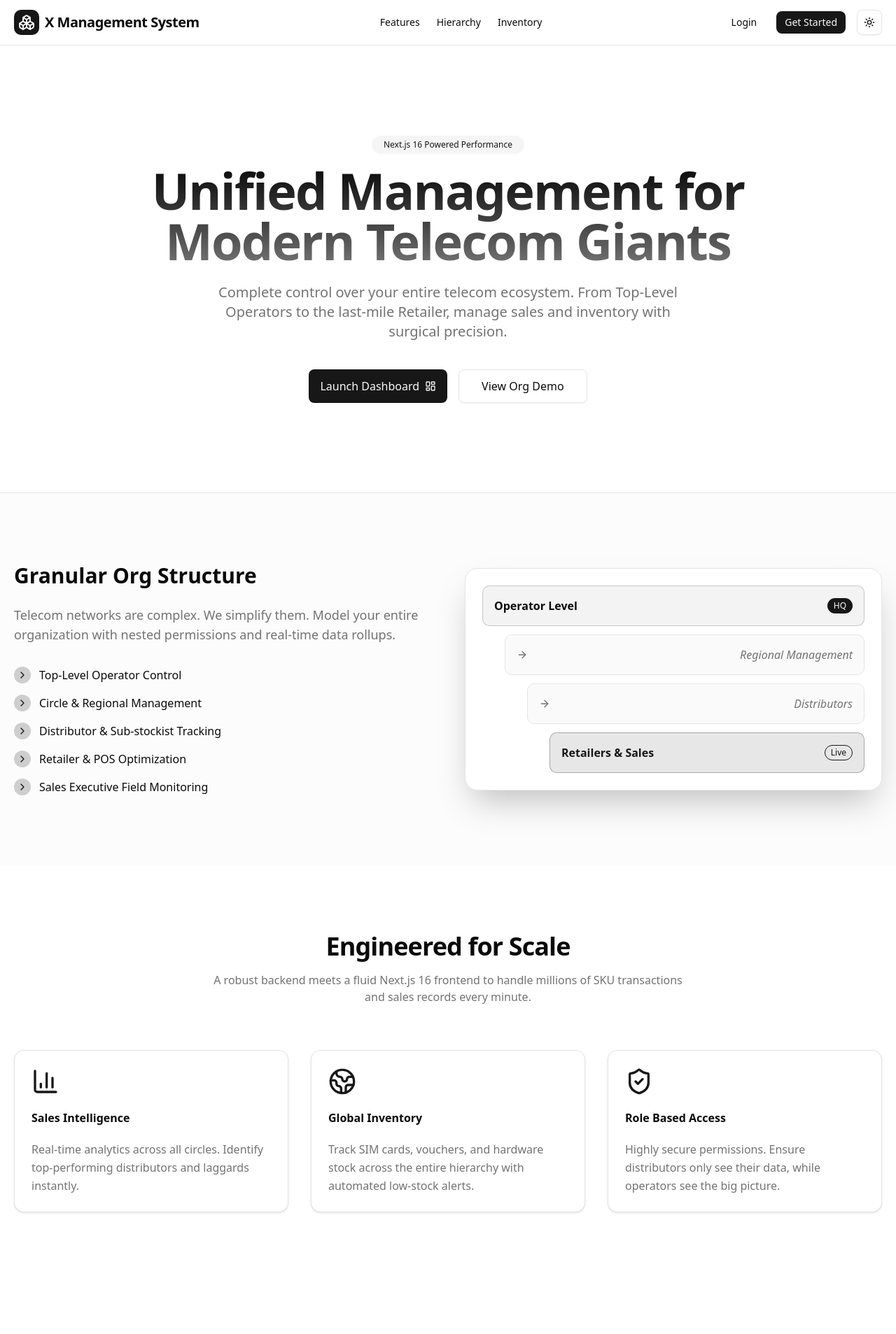
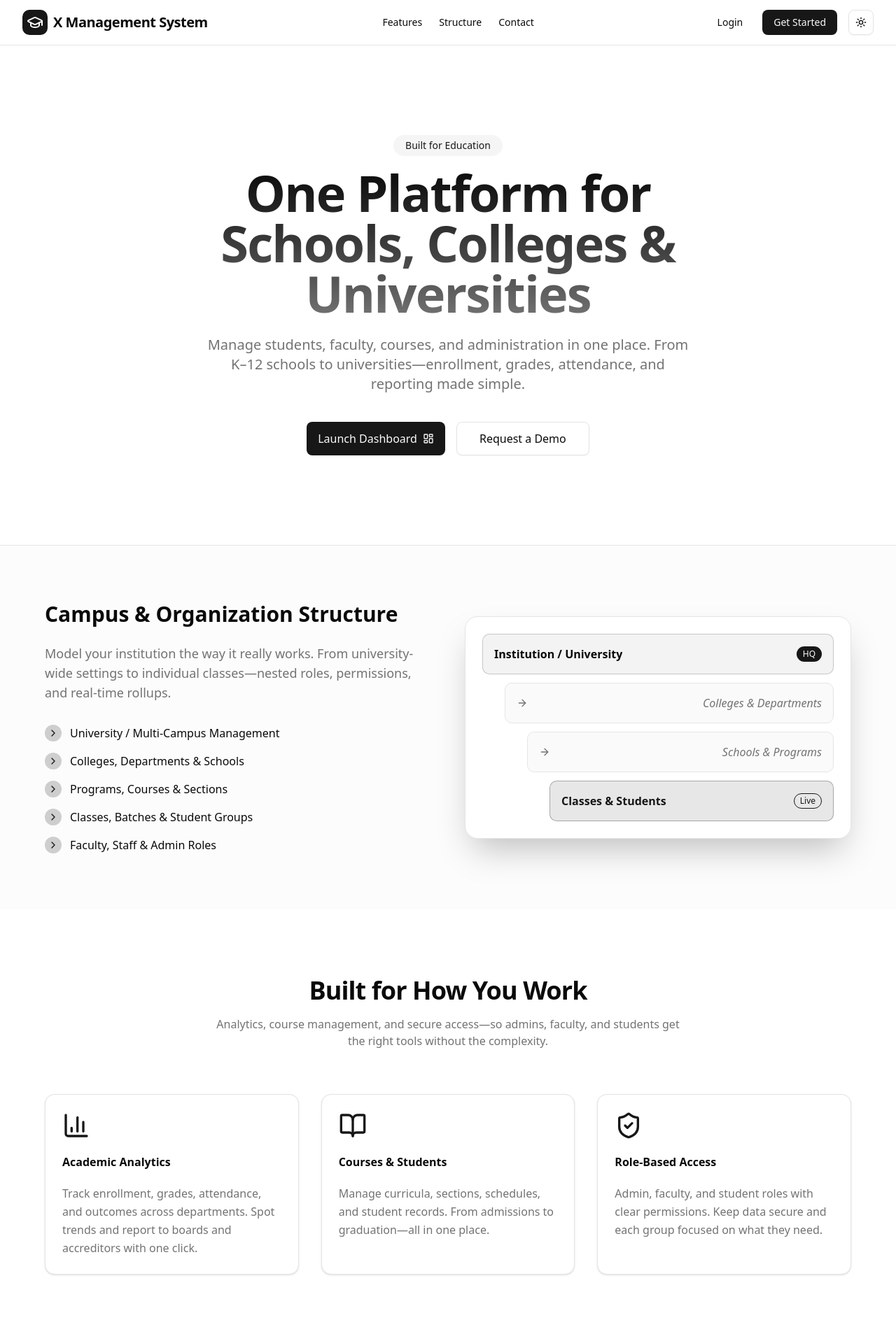
Before and after one commit to yesrab/X-Management-System, a Next.js app: page / in a window 1280 px wide. Shown: the top 1907 px of the page at 70% size. Built offline with nearby package versions, Linux system fonts and the light colour scheme.

Commit message:
updated project direction

```diff
--- a/src/app/(Landing)/layout.tsx
+++ b/src/app/(Landing)/layout.tsx
@@ -17,8 +17,8 @@ const geistMono = Geist_Mono({
 });
 
 export const metadata: Metadata = {
-  title: "Welcome to X Management System",
-  description: "Management and distribution system for X",
+  title: "X Management System | Schools, Colleges & Universities",
+  description: "Unified management platform for educational institutions—students, courses, faculty, and administration in one place.",
 };
 
 export default function RootLayout({
--- a/src/app/(Landing)/page.tsx
+++ b/src/app/(Landing)/page.tsx
@@ -3,10 +3,11 @@ import Link from "next/link";
 import {
   BarChart3,
   ChevronRight,
-  Globe2,
+  BookOpen,
   LayoutDashboard,
   ShieldCheck,
   ArrowRight,
+  GraduationCap,
 } from "lucide-react";
 
 import { Button } from "@/components/ui/button";
@@ -16,26 +17,26 @@ export default function LandingPage() {
   return (
     <main className='flex-1 flex-col min-h-screen bg-background text-foreground'>
       {/* --- Hero Section --- */}
-      <section className='py-24 lg:py-32 relative overflow-hidden border-b'>
-        <div className='relative z-10 text-center'>
-          <Badge variant='secondary' className='mb-4 rounded-full px-4 py-1'>
-            Next.js 16 Powered Performance
+      <section className='px-4 py-12 sm:py-16 md:py-24 lg:py-32 relative overflow-hidden border-b sm:px-6 lg:px-8'>
+        <div className='relative z-10 text-center max-w-4xl mx-auto'>
+          <Badge variant='secondary' className='mb-4 rounded-full px-3 py-1 text-xs sm:px-4 sm:text-sm'>
+            Built for Education
           </Badge>
-          <h1 className='text-4xl md:text-6xl lg:text-7xl font-extrabold tracking-tight mb-6 bg-gradient-to-b from-foreground to-muted-foreground bg-clip-text text-transparent'>
-            Unified Management for <br /> Modern Telecom Giants
+          <h1 className='text-3xl font-extrabold tracking-tight mb-4 sm:text-4xl sm:mb-6 md:text-5xl lg:text-6xl xl:text-7xl bg-gradient-to-b from-foreground to-muted-foreground bg-clip-text text-transparent'>
+            One Platform for <br className='hidden sm:block' /> Schools, Colleges & Universities
           </h1>
-          <p className='max-w-[700px] mx-auto text-lg md:text-xl text-muted-foreground mb-10'>
-            Complete control over your entire telecom ecosystem. From Top-Level Operators to the
-            last-mile Retailer, manage sales and inventory with surgical precision.
+          <p className='max-w-[700px] mx-auto text-base text-muted-foreground mb-8 sm:text-lg sm:mb-10 md:text-xl'>
+            Manage students, faculty, courses, and administration in one place. From K–12 schools to
+            universities—enrollment, grades, attendance, and reporting made simple.
           </p>
-          <div className='flex flex-col sm:flex-row gap-4 justify-center'>
-            <Link href='/dashboard'>
-              <Button size='lg' className='h-12 px-8 text-md gap-2'>
-                Launch Dashboard <LayoutDashboard className='h-4 w-4' />
+          <div className='flex flex-col gap-3 sm:flex-row sm:gap-4 justify-center'>
+            <Link href='/dashboard' className='w-full sm:w-auto'>
+              <Button size='lg' className='h-11 w-full sm:w-auto sm:h-12 px-6 sm:px-8 text-sm sm:text-base gap-2'>
+                Launch Dashboard <LayoutDashboard className='h-4 w-4 shrink-0' />
               </Button>
             </Link>
-            <Button size='lg' variant='outline' className='h-12 px-8 text-md'>
-              View Org Demo
+            <Button size='lg' variant='outline' className='h-11 w-full sm:w-auto sm:h-12 px-6 sm:px-8 text-sm sm:text-base'>
+              Request a Demo
             </Button>
           </div>
         </div>
@@ -44,48 +45,48 @@ export default function LandingPage() {
         <div className='absolute top-1/2 left-1/2 -translate-x-1/2 -translate-y-1/2 w-[600px] h-[300px] bg-primary/10 blur-[120px] -z-10 rounded-full' />
       </section>
 
-      {/* --- Hierarchy Visual Section --- */}
-      <section id='hierarchy' className='py-20 bg-muted/30'>
-        <div className='p-5'>
-          <div className='grid lg:grid-cols-2 gap-12 items-center'>
+      {/* --- Organization Structure Section --- */}
+      <section id='hierarchy' className='py-12 sm:py-16 md:py-20 bg-muted/30 px-4 sm:px-6 lg:px-8'>
+        <div className='max-w-6xl mx-auto'>
+          <div className='grid gap-8 lg:grid-cols-2 lg:gap-12 lg:items-center'>
             <div>
-              <h2 className='text-3xl font-bold mb-6'>Granular Org Structure</h2>
-              <p className='text-muted-foreground mb-8 text-lg'>
-                Telecom networks are complex. We simplify them. Model your entire organization with
-                nested permissions and real-time data rollups.
+              <h2 className='text-2xl font-bold mb-4 sm:text-3xl sm:mb-6'>Campus & Organization Structure</h2>
+              <p className='text-muted-foreground mb-6 text-base sm:mb-8 sm:text-lg'>
+                Model your institution the way it really works. From university-wide settings to
+                individual classes—nested roles, permissions, and real-time rollups.
               </p>
-              <ul className='space-y-4'>
+              <ul className='space-y-3 sm:space-y-4'>
                 {[
-                  "Top-Level Operator Control",
-                  "Circle & Regional Management",
-                  "Distributor & Sub-stockist Tracking",
-                  "Retailer & POS Optimization",
-                  "Sales Executive Field Monitoring",
+                  "University / Multi-Campus Management",
+                  "Colleges, Departments & Schools",
+                  "Programs, Courses & Sections",
+                  "Classes, Batches & Student Groups",
+                  "Faculty, Staff & Admin Roles",
                 ].map((item, i) => (
-                  <li key={i} className='flex items-center gap-3 font-medium'>
-                    <div className='h-6 w-6 rounded-full bg-primary/20 flex items-center justify-center'>
-                      <ChevronRight className='h-4 w-4 text-primary' />
+                  <li key={i} className='flex items-center gap-2 sm:gap-3 font-medium text-sm sm:text-base'>
+                    <div className='h-5 w-5 shrink-0 sm:h-6 sm:w-6 rounded-full bg-primary/20 flex items-center justify-center'>
+                      <ChevronRight className='h-3 w-3 sm:h-4 sm:w-4 text-primary' />
                     </div>
-                    {item}
+                    <span>{item}</span>
                   </li>
                 ))}
               </ul>
             </div>
-            <div className='relative p-6 bg-background rounded-2xl border shadow-2xl overflow-hidden'>
-              <div className='space-y-3'>
-                <div className='p-4 rounded-lg border bg-primary/5 border-primary/20 flex justify-between items-center'>
-                  <span className='font-bold'>Operator Level</span>
-                  <Badge>HQ</Badge>
+            <div className='relative p-4 sm:p-6 bg-background rounded-xl sm:rounded-2xl border shadow-lg sm:shadow-2xl overflow-x-auto'>
+              <div className='space-y-2 min-w-[280px] sm:min-w-0 sm:space-y-3'>
+                <div className='p-3 sm:p-4 rounded-lg border bg-primary/5 border-primary/20 flex justify-between items-center gap-2'>
+                  <span className='font-bold text-sm sm:text-base truncate'>Institution / University</span>
+                  <Badge className='shrink-0'>HQ</Badge>
                 </div>
-                <div className='ml-8 p-4 rounded-lg border bg-muted/50 flex justify-between items-center italic text-muted-foreground'>
-                  <ArrowRight className='h-4 w-4' /> Regional Management
+                <div className='ml-4 sm:ml-8 p-3 sm:p-4 rounded-lg border bg-muted/50 flex justify-between items-center gap-2 italic text-muted-foreground text-sm sm:text-base'>
+                  <ArrowRight className='h-3 w-3 sm:h-4 sm:w-4 shrink-0' /> <span className='truncate'>Colleges & Departments</span>
                 </div>
-                <div className='ml-16 p-4 rounded-lg border bg-muted/50 flex justify-between items-center italic text-muted-foreground'>
-                  <ArrowRight className='h-4 w-4' /> Distributors
+                <div className='ml-6 sm:ml-16 p-3 sm:p-4 rounded-lg border bg-muted/50 flex justify-between items-center gap-2 italic text-muted-foreground text-sm sm:text-base'>
+                  <ArrowRight className='h-3 w-3 sm:h-4 sm:w-4 shrink-0' /> <span className='truncate'>Schools & Programs</span>
                 </div>
-                <div className='ml-24 p-4 rounded-lg border bg-primary/10 border-primary/30 flex justify-between items-center'>
-                  <span className='font-semibold text-primary'>Retailers & Sales</span>
-                  <Badge variant='outline' className='animate-pulse text-primary border-primary'>
+                <div className='ml-8 sm:ml-24 p-3 sm:p-4 rounded-lg border bg-primary/10 border-primary/30 flex justify-between items-center gap-2'>
+                  <span className='font-semibold text-primary text-sm sm:text-base truncate'>Classes & Students</span>
+                  <Badge variant='outline' className='animate-pulse text-primary border-primary shrink-0 text-xs'>
                     Live
                   </Badge>
                 </div>
@@ -96,48 +97,51 @@ export default function LandingPage() {
       </section>
 
       {/* --- Core Features Grid --- */}
-      <section id='features' className='py-24 p-5'>
-        <div className='text-center mb-16'>
-          <h2 className='text-3xl font-bold tracking-tight sm:text-4xl mb-4'>
-            Engineered for Scale
-          </h2>
-          <p className='text-muted-foreground max-w-2xl mx-auto'>
-            A robust backend meets a fluid Next.js 16 frontend to handle millions of SKU
-            transactions and sales records every minute.
-          </p>
-        </div>
-        <div className='grid md:grid-cols-3 gap-8'>
+      <section id='features' className='py-12 sm:py-16 md:py-24 px-4 sm:px-6 lg:px-8'>
+        <div className='max-w-6xl mx-auto'>
+          <div className='text-center mb-10 sm:mb-16'>
+            <h2 className='text-2xl font-bold tracking-tight sm:text-3xl md:text-4xl mb-3 sm:mb-4'>
+              Built for How You Work
+            </h2>
+            <p className='text-muted-foreground max-w-2xl mx-auto text-sm sm:text-base'>
+              Analytics, course management, and secure access—so admins, faculty, and students get the
+              right tools without the complexity.
+            </p>
+          </div>
+          <div className='grid gap-6 sm:gap-8 sm:grid-cols-2 md:grid-cols-3'>
           <FeatureCard
             icon={<BarChart3 className='h-10 w-10 text-primary' />}
-            title='Sales Intelligence'
-            description='Real-time analytics across all circles. Identify top-performing distributors and laggards instantly.'
+            title='Academic Analytics'
+            description='Track enrollment, grades, attendance, and outcomes across departments. Spot trends and report to boards and accreditors with one click.'
           />
           <FeatureCard
-            icon={<Globe2 className='h-10 w-10 text-primary' />}
-            title='Global Inventory'
-            description='Track SIM cards, vouchers, and hardware stock across the entire hierarchy with automated low-stock alerts.'
+            icon={<BookOpen className='h-10 w-10 text-primary' />}
+            title='Courses & Students'
+            description='Manage curricula, sections, schedules, and student records. From admissions to graduation—all in one place.'
           />
           <FeatureCard
             icon={<ShieldCheck className='h-10 w-10 text-primary' />}
-            title='Role Based Access'
-            description='Highly secure permissions. Ensure distributors only see their data, while operators see the big picture.'
+            title='Role-Based Access'
+            description='Admin, faculty, and student roles with clear permissions. Keep data secure and each group focused on what they need.'
           />
+          </div>
         </div>
       </section>
 
       {/* --- CTA Section --- */}
-      <section className='py-20 p-5'>
-        <div className='px-4'>
-          <div className='bg-primary rounded-3xl p-8 md:p-16 text-center text-primary-foreground'>
-            <h2 className='text-3xl md:text-5xl font-bold mb-6'>
-              Ready to streamline your operations?
+      <section className='py-12 sm:py-16 md:py-20 px-4 sm:px-6 lg:px-8'>
+        <div className='max-w-4xl mx-auto'>
+          <div className='bg-primary rounded-2xl sm:rounded-3xl p-6 text-center text-primary-foreground sm:p-8 md:p-16'>
+            <GraduationCap className='h-10 w-10 sm:h-12 sm:w-12 md:h-14 md:w-14 mx-auto mb-4 sm:mb-6 text-primary-foreground/90' />
+            <h2 className='text-2xl font-bold mb-4 sm:text-3xl md:text-5xl sm:mb-6'>
+              Ready to simplify your institution?
             </h2>
-            <p className='text-primary-foreground/80 mb-10 max-w-xl mx-auto text-lg'>
-              Join the leading telecom circles already using TelcoFlow to manage over $500M in
-              annual inventory.
+            <p className='text-primary-foreground/80 mb-6 max-w-xl mx-auto text-sm sm:text-base md:mb-10 md:text-lg'>
+              Join schools, colleges, and universities using one platform for academics, admin, and
+              reporting.
             </p>
-            <Button size='lg' variant='secondary' className='h-14 px-10 text-lg font-semibold'>
-              Start My 14-Day Trial
+            <Button size='lg' variant='secondary' className='h-11 w-full sm:w-auto sm:h-14 px-6 sm:px-10 text-base sm:text-lg font-semibold'>
+              Start Free Trial
             </Button>
           </div>
         </div>
--- a/src/app/(admin)/layout.tsx
+++ b/src/app/(admin)/layout.tsx
@@ -3,7 +3,6 @@ import { Geist, Geist_Mono } from "next/font/google";
 import { SidebarInset, SidebarProvider } from "@/components/ui/sidebar";
 import { AppSidebar } from "@/components/navigation/app-sidebar";
 import { ThemeProvider } from "@/components/Theme/theme-provider";
-import { NotificationDrawer } from "@/components/notifications/notification-drawer";
 
 import "@/app/globals.css";
 
--- a/src/components/landing/header.tsx
+++ b/src/components/landing/header.tsx
@@ -1,39 +1,100 @@
+"use client";
+
+import { useState } from "react";
 import Link from "next/link";
-import { Boxes } from "lucide-react";
-import { Button } from "../ui/button";
+import { GraduationCap, Menu } from "lucide-react";
+import { Button } from "@/components/ui/button";
+import { ButtonGroup } from "@/components/ui/button-group";
 import { ModeToggle } from "@/components/Theme/theme-toggle";
+import { Sheet, SheetContent, SheetHeader, SheetTitle, SheetTrigger } from "@/components/ui/sheet";
+
+const navLinks = [
+  { href: "#features", label: "Features" },
+  { href: "#hierarchy", label: "Structure" },
+  { href: "#", label: "Contact" },
+];
 
 export const Header = () => {
+  const [menuOpen, setMenuOpen] = useState(false);
   return (
-    <header className='sticky top-0 z-50 w-full border-b bg-background/95 backdrop-blur supports-backdrop-filter:bg-background/60 pr-5 pl-5'>
-      <div className='flex h-16 items-center justify-between '>
-        {/* Header logo section */}
-        <div className='flex items-center gap-2 font-bold text-xl tracking-tight'>
-          <div className='bg-primary p-1.5 rounded-lg'>
-            <Boxes className='h-6 w-6 text-primary-foreground' />
+    <header className='sticky top-0 z-50 w-full border-b bg-background/95 backdrop-blur supports-backdrop-filter:bg-background/60 px-4 sm:px-6 lg:px-8'>
+      <div className='flex h-14 sm:h-16 items-center justify-between gap-2'>
+        {/* Logo - allow shrink on small screens */}
+        <div className='flex min-w-0 shrink items-center gap-2 font-bold text-lg sm:text-xl tracking-tight'>
+          <div className='bg-primary p-1.5 rounded-lg shrink-0'>
+            <GraduationCap className='h-5 w-5 sm:h-6 sm:w-6 text-primary-foreground' />
           </div>
-          <Link href='/'>
-            <span>X Management System</span>
+          <Link href='/' className='truncate'>
+            <span className='inline sm:hidden text-sm'>X Management</span>
+            <span className='hidden sm:inline md:text-lg lg:text-xl'>X Management System</span>
           </Link>
         </div>
-        {/* Header navigation section */}
-        <nav className='hidden md:flex gap-6 text-sm font-medium'>
-          <Link href='#features' className='hover:text-primary transition-colors'>
-            Features
-          </Link>
-          <Link href='#hierarchy' className='hover:text-primary transition-colors'>
-            Hierarchy
-          </Link>
-          <Link href='#inventory' className='hover:text-primary transition-colors'>
-            Inventory
-          </Link>
+
+        {/* Desktop nav */}
+        <nav className='hidden md:flex gap-6 text-sm font-medium shrink-0'>
+          {navLinks.map(({ href, label }) => (
+            <Link
+              key={href}
+              href={href}
+              className='hover:text-primary transition-colors whitespace-nowrap'>
+              {label}
+            </Link>
+          ))}
         </nav>
-        {/* Header CTA section */}
-        <div className='flex items-center gap-4'>
-          <Button variant='ghost' size='sm'>
+
+        {/* Right: mobile menu + CTAs */}
+        <div className='flex items-center gap-2 sm:gap-4 shrink-0'>
+          {/* Mobile menu */}
+          <Sheet open={menuOpen} onOpenChange={setMenuOpen}>
+            <SheetTrigger asChild>
+              <Button
+                variant='ghost'
+                size='icon'
+                className='md:hidden h-9 w-9'
+                aria-label='Open menu'>
+                <Menu className='h-5 w-5' />
+              </Button>
+            </SheetTrigger>
+            <SheetContent side='right' className='w-[280px] sm:w-[320px]'>
+              <SheetHeader className='flex flex-row items-center gap-4 pr-12'>
+                <div className='flex items-center gap-2'>Menu</div>
+                <SheetTitle className='sr-only'>Menu</SheetTitle>
+              </SheetHeader>
+              <nav className='flex flex-col gap-1 pt-4'>
+                {navLinks.map(({ href, label }) => (
+                  <Link
+                    key={href}
+                    href={href}
+                    onClick={() => setMenuOpen(false)}
+                    className='rounded-lg px-3 py-2.5 text-sm font-medium hover:bg-muted hover:text-primary transition-colors'>
+                    <Button variant='outline' className='w-full'>
+                      {label}
+                    </Button>
+                  </Link>
+                ))}
+                <ButtonGroup>
+                  <Link
+                    className='rounded-lg px-3 py-2.5 text-sm font-medium hover:bg-muted hover:text-primary transition-colors'
+                    onClick={() => setMenuOpen(false)}
+                    href='/login'>
+                    <Button variant='outline'>Login</Button>
+                  </Link>
+                  <Link
+                    className='rounded-lg px-3 py-2.5 text-sm font-medium hover:bg-muted hover:text-primary transition-colors'
+                    onClick={() => setMenuOpen(false)}
+                    href='/signup'>
+                    <Button>Get Started</Button>
+                  </Link>
+                </ButtonGroup>
+              </nav>
+            </SheetContent>
+          </Sheet>
+          <Button variant='ghost' size='sm' className='hidden md:inline-flex h-8 sm:h-9 text-sm'>
             Login
           </Button>
-          <Button size='sm'>Get Started</Button>
+          <Button size='sm' className='hidden md:inline-flex h-8 sm:h-9 text-sm px-3 sm:px-4'>
+            Get Started
+          </Button>
           <ModeToggle />
         </div>
       </div>
--- a/src/components/navigation/nav-user.tsx
+++ b/src/components/navigation/nav-user.tsx
@@ -47,7 +47,8 @@ export function NavUser({
               </Avatar>
               <div className='grid flex-1 text-left text-sm leading-tight'>
                 <span className='truncate font-medium'>{user.name}</span>
-                <span className='truncate text-xs'>{user.email}</span>
+                {/* <span className='truncate text-xs'>{user.email}</span> */}
+                <span className='truncate text-xs'>Regional Manager</span>
               </div>
               <ChevronsUpDown className='ml-auto size-4' />
             </SidebarMenuButton>
--- /dev/null
+++ b/src/components/ui/button-group.tsx
@@ -0,0 +1,83 @@
+import { cva, type VariantProps } from "class-variance-authority"
+import { Slot } from "radix-ui"
+
+import { cn } from "@/lib/utils"
+import { Separator } from "@/components/ui/separator"
+
+const buttonGroupVariants = cva(
+  "flex w-fit items-stretch [&>*]:focus-visible:z-10 [&>*]:focus-visible:relative [&>[data-slot=select-trigger]:not([class*='w-'])]:w-fit [&>input]:flex-1 has-[select[aria-hidden=true]:last-child]:[&>[data-slot=select-trigger]:last-of-type]:rounded-r-md has-[>[data-slot=button-group]]:gap-2",
+  {
+    variants: {
+      orientation: {
+        horizontal:
+          "[&>*:not(:first-child)]:rounded-l-none [&>*:not(:first-child)]:border-l-0 [&>*:not(:last-child)]:rounded-r-none",
+        vertical:
+          "flex-col [&>*:not(:first-child)]:rounded-t-none [&>*:not(:first-child)]:border-t-0 [&>*:not(:last-child)]:rounded-b-none",
+      },
+    },
+    defaultVariants: {
+      orientation: "horizontal",
+    },
+  }
+)
+
+function ButtonGroup({
+  className,
+  orientation,
+  ...props
+}: React.ComponentProps<"div"> & VariantProps<typeof buttonGroupVariants>) {
+  return (
+    <div
+      role="group"
+      data-slot="button-group"
+      data-orientation={orientation}
+      className={cn(buttonGroupVariants({ orientation }), className)}
+      {...props}
+    />
+  )
+}
+
+function ButtonGroupText({
+  className,
+  asChild = false,
+  ...props
+}: React.ComponentProps<"div"> & {
+  asChild?: boolean
+}) {
+  const Comp = asChild ? Slot.Root : "div"
+
+  return (
+    <Comp
+      className={cn(
+        "bg-muted flex items-center gap-2 rounded-md border px-4 text-sm font-medium shadow-xs [&_svg]:pointer-events-none [&_svg:not([class*='size-'])]:size-4",
+        className
+      )}
+      {...props}
+    />
+  )
+}
+
+function ButtonGroupSeparator({
+  className,
+  orientation = "vertical",
+  ...props
+}: React.ComponentProps<typeof Separator>) {
+  return (
+    <Separator
+      data-slot="button-group-separator"
+      orientation={orientation}
+      className={cn(
+        "bg-input relative !m-0 self-stretch data-[orientation=vertical]:h-auto",
+        className
+      )}
+      {...props}
+    />
+  )
+}
+
+export {
+  ButtonGroup,
+  ButtonGroupSeparator,
+  ButtonGroupText,
+  buttonGroupVariants,
+}
```
Also changed, not shown: public/icon512_maskable.png (added), public/icon512_rounded.png (added), src/manifest.json (added).
